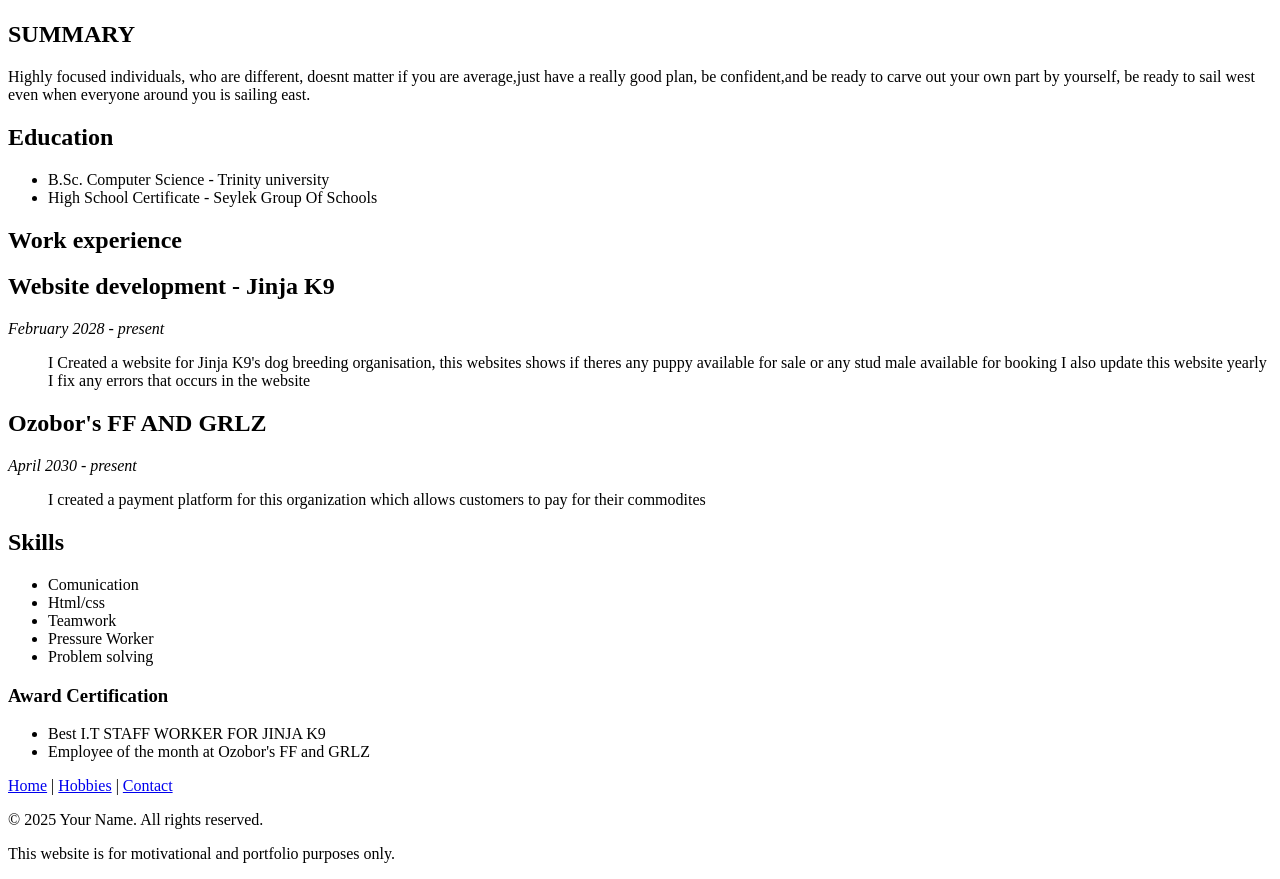
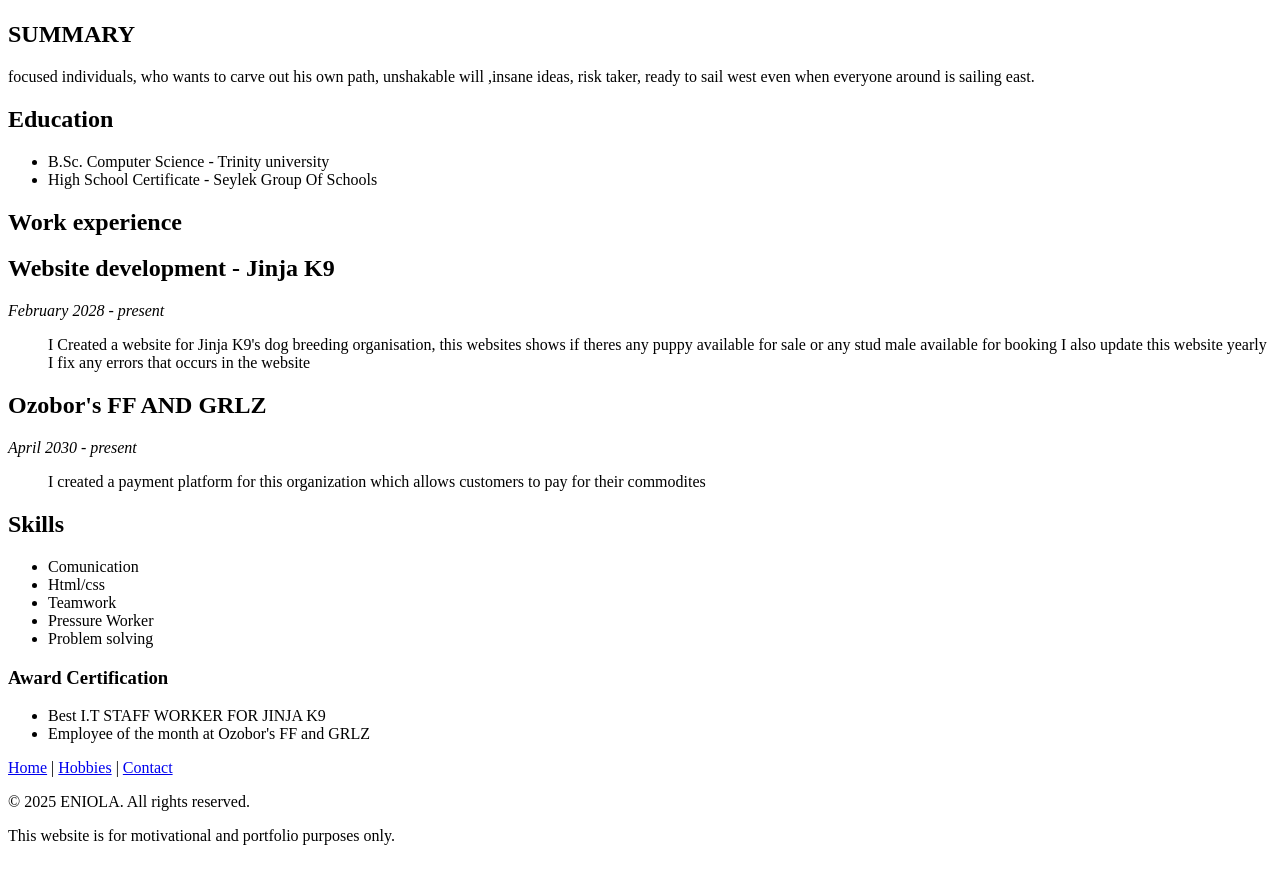
Before and after one commit to Ozobor/MY-RESUMEEE, a plain HTML site: page index.html in a window 1280 px wide. Shown: the part 161-1040 px from the top of the page. Drawn offline with Linux system fonts and the light colour scheme.

Commit message:
Update index.html

```diff
--- a/index.html
+++ b/index.html
@@ -8,7 +8,7 @@
 </head>
 <section>
 <h1>SUMMARY</h1>
-<p>Highly focused individuals, who are different, doesnt matter if you are average,just have a really good plan, be confident,and be ready to carve out your own part by yourself, be ready to sail west even when everyone around you is sailing east.</p>
+<p>focused individuals, who wants to carve out his own path, unshakable will ,insane ideas, risk taker, ready to sail west even when everyone around  is sailing east.</p>
 </section>
 
 <section>
@@ -68,6 +68,6 @@
     </nav>
 
     <footer>
-        <p>© 2025 Your Name. All rights reserved.</p>
+        <p>© 2025 ENIOLA. All rights reserved.</p>
         <p>This website is for motivational and portfolio purposes only.</p>
     </footer>
```
